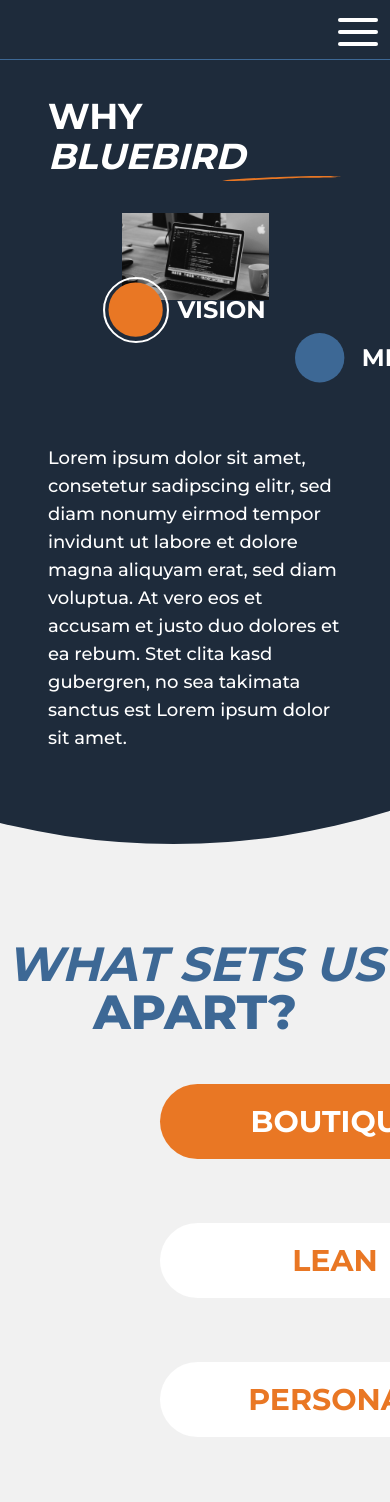
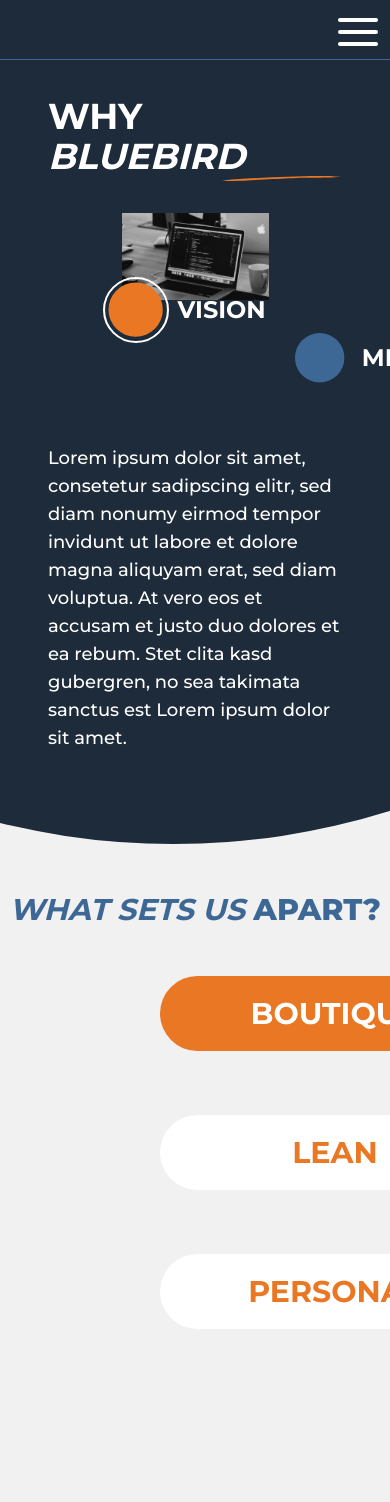
Before and after one commit to bluebird-technologies/bluebird_tech_OLD, a Next.js app: page /why in a window 390 px wide. Shown: the top 1502 px of the page. Built offline with nearby package versions, Linux system fonts and the light colour scheme.

Commit message:
text made responsive

```diff
--- a/pages/why.tsx
+++ b/pages/why.tsx
@@ -144,8 +144,8 @@ const Why = () => {
           className="absolute bg-grey h-[1050px] -mt-[150px] w-full top-0 left-0"
           style={{ zIndex: -5 }}
         />
-        <div className="flex flex-col w-full justify-center h-[full] pt-24">
-          <h1 className="text-center font-bold text-5xl text-secondary uppercase">
+        <div className="flex flex-col w-full justify-center h-[full] pt-12 2xl:pt-24">
+          <h1 className="text-center font-bold text-3xl lg:text-5xl  text-secondary uppercase">
             <span className="italic">WHAT SETS US </span>
             <span className="font-extrabold">APART?</span>
           </h1>
```
